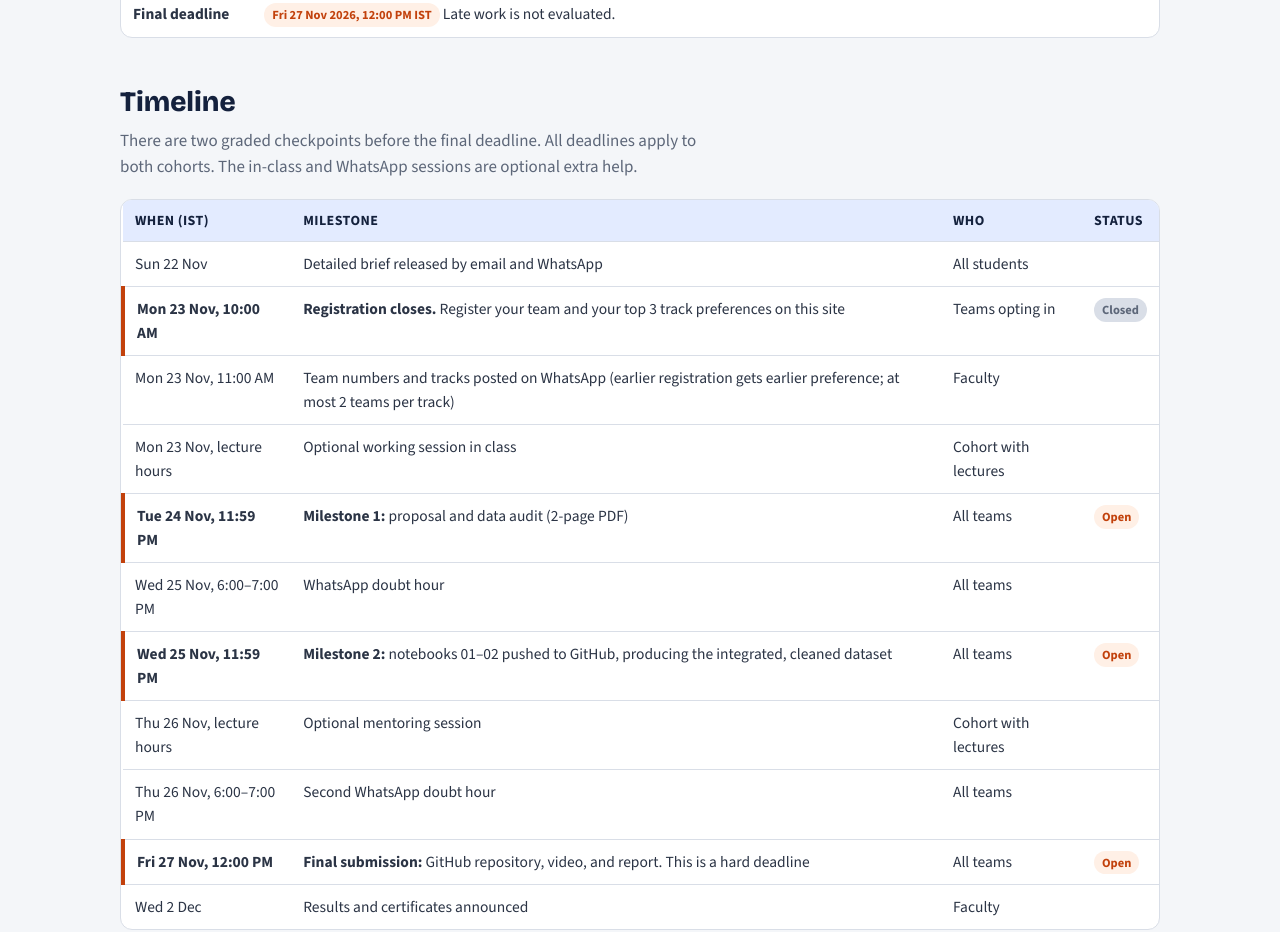
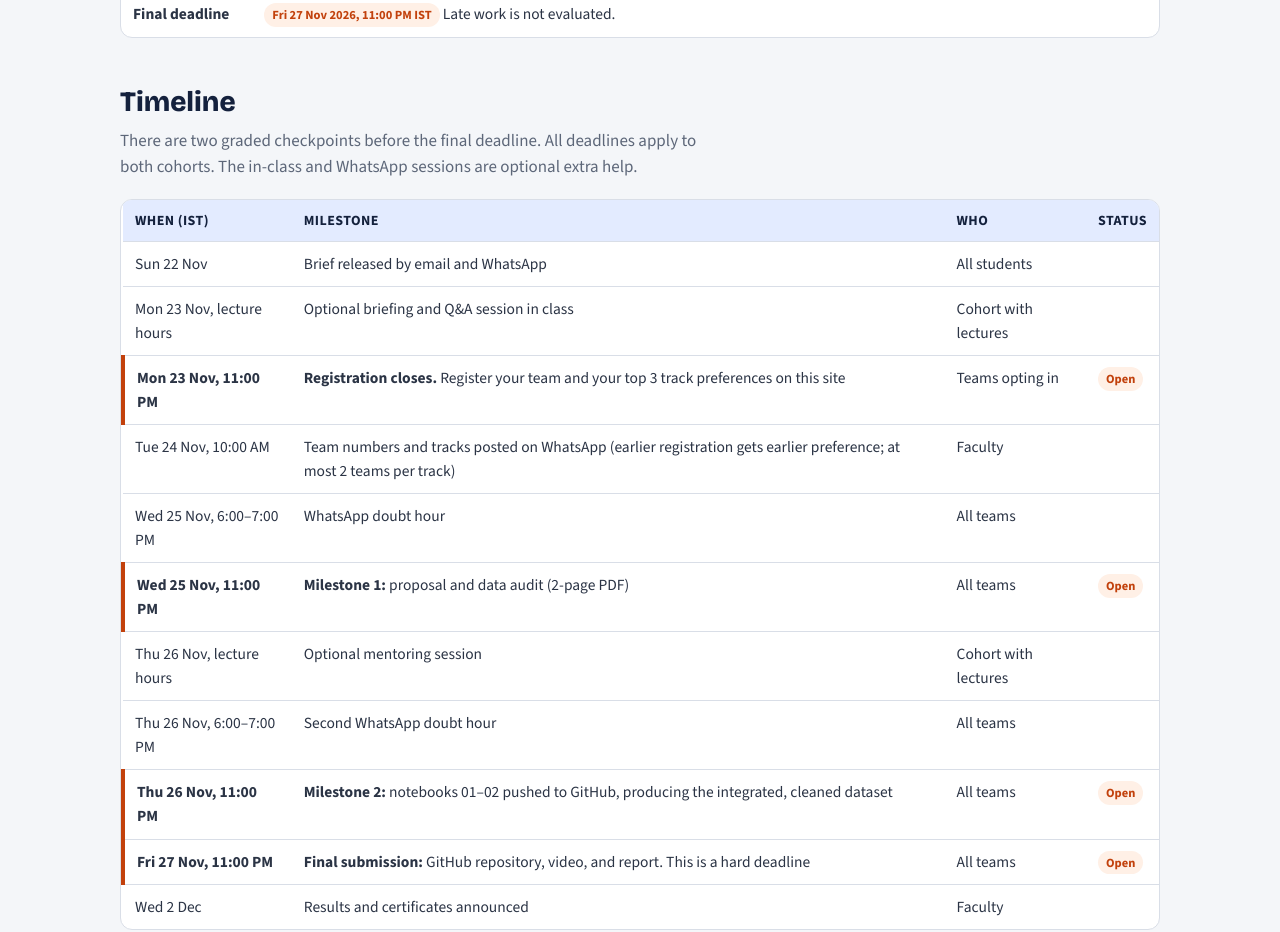
Before and after one commit to shitalbhatt/data209-course-site, a plain HTML site: page hackathon/index.html in a window 1280 px wide. Shown: the part 894-1826 px from the top of the page. Drawn offline with nearby package versions, Linux system fonts and the light colour scheme.

Commit message:
Hackathon: extend registration to Mon 23 Nov 11 PM and final to Fri 27 Nov 11 PM (#3)
Claude-Session: https://claude.ai/code/session_01Pes3qBo1BF73MVjrorKoQt

Co-authored-by: Shital Bhatt <shital.bhatt@vidyashilp.edu.in>
Co-authored-by: Claude Opus 5.5 <noreply@anthropic.com>

```diff
--- a/hackathon/index.html
+++ b/hackathon/index.html
@@ -144,7 +144,7 @@ section{scroll-margin-top:56px}
     <h1>Real-World Data Hackathon 2026</h1>
     <p>In teams of 3–4, you will build a full EDA on real-world public data drawn from at least two sources, and turn messy data into conclusions backed by evidence. Taking part is optional, and your mark only counts if it beats your existing Lab Worksheet mark.</p>
     <div class="facts">
-      <div class="fact"><b>Fri 27 Nov, 12:00 PM</b><span>Final submission deadline (IST)</span></div>
+      <div class="fact"><b>Fri 27 Nov, 11:00 PM</b><span>Final submission deadline (IST)</span></div>
       <div class="fact"><b class="countdown" id="countdown">–</b><span>Time left until the final deadline</span></div>
       <div class="fact"><b>Out of 20</b><span>Counted only toward Lab Worksheet marks</span></div>
       <div class="fact"><b>Best of two</b><span>Your hackathon mark or your existing mark, whichever is higher</span></div>
@@ -179,7 +179,7 @@ section{scroll-margin-top:56px}
           <tr><td><b>Team size</b></td><td>3–4 students. Each student can be in only one team.</td></tr>
           <tr><td><b>Data</b></td><td>Real-world public data only, with at least 2 sources integrated (Track 10 merges files with different layouts instead).</td></tr>
           <tr><td><b>Presentation</b></td><td>A recorded video of 8–12 minutes, in the same format for both cohorts.</td></tr>
-          <tr><td><b>Final deadline</b></td><td><span class="pill due">Fri 27 Nov 2026, 12:00 PM IST</span> Late work is not evaluated.</td></tr>
+          <tr><td><b>Final deadline</b></td><td><span class="pill due">Fri 27 Nov 2026, 11:00 PM IST</span> Late work is not evaluated.</td></tr>
         </tbody>
       </table>
     </div>
@@ -194,16 +194,16 @@ section{scroll-margin-top:56px}
       <table>
         <thead><tr><th>When (IST)</th><th>Milestone</th><th>Who</th><th>Status</th></tr></thead>
         <tbody>
-          <tr><td>Sun 22 Nov</td><td>Detailed brief released by email and WhatsApp</td><td>All students</td><td></td></tr>
-          <tr class="graded"><td><b>Mon 23 Nov, 10:00 AM</b></td><td><b>Registration closes.</b> Register your team and your top 3 track preferences on this site</td><td>Teams opting in</td><td><span class="pill" data-deadline="reg"></span></td></tr>
-          <tr><td>Mon 23 Nov, 11:00 AM</td><td>Team numbers and tracks posted on WhatsApp (earlier registration gets earlier preference; at most 2 teams per track)</td><td>Faculty</td><td></td></tr>
-          <tr><td>Mon 23 Nov, lecture hours</td><td>Optional working session in class</td><td>Cohort with lectures</td><td></td></tr>
-          <tr class="graded"><td><b>Tue 24 Nov, 11:59 PM</b></td><td><b>Milestone 1:</b> proposal and data audit (2-page PDF)</td><td>All teams</td><td><span class="pill" data-deadline="m1"></span></td></tr>
+          <tr><td>Sun 22 Nov</td><td>Brief released by email and WhatsApp</td><td>All students</td><td></td></tr>
+          <tr><td>Mon 23 Nov, lecture hours</td><td>Optional briefing and Q&amp;A session in class</td><td>Cohort with lectures</td><td></td></tr>
+          <tr class="graded"><td><b>Mon 23 Nov, 11:00 PM</b></td><td><b>Registration closes.</b> Register your team and your top 3 track preferences on this site</td><td>Teams opting in</td><td><span class="pill" data-deadline="reg"></span></td></tr>
+          <tr><td>Tue 24 Nov, 10:00 AM</td><td>Team numbers and tracks posted on WhatsApp (earlier registration gets earlier preference; at most 2 teams per track)</td><td>Faculty</td><td></td></tr>
           <tr><td>Wed 25 Nov, 6:00–7:00 PM</td><td>WhatsApp doubt hour</td><td>All teams</td><td></td></tr>
-          <tr class="graded"><td><b>Wed 25 Nov, 11:59 PM</b></td><td><b>Milestone 2:</b> notebooks 01–02 pushed to GitHub, producing the integrated, cleaned dataset</td><td>All teams</td><td><span class="pill" data-deadline="m2"></span></td></tr>
+          <tr class="graded"><td><b>Wed 25 Nov, 11:00 PM</b></td><td><b>Milestone 1:</b> proposal and data audit (2-page PDF)</td><td>All teams</td><td><span class="pill" data-deadline="m1"></span></td></tr>
           <tr><td>Thu 26 Nov, lecture hours</td><td>Optional mentoring session</td><td>Cohort with lectures</td><td></td></tr>
           <tr><td>Thu 26 Nov, 6:00–7:00 PM</td><td>Second WhatsApp doubt hour</td><td>All teams</td><td></td></tr>
-          <tr class="graded"><td><b>Fri 27 Nov, 12:00 PM</b></td><td><b>Final submission:</b> GitHub repository, video, and report. This is a hard deadline</td><td>All teams</td><td><span class="pill" data-deadline="final"></span></td></tr>
+          <tr class="graded"><td><b>Thu 26 Nov, 11:00 PM</b></td><td><b>Milestone 2:</b> notebooks 01–02 pushed to GitHub, producing the integrated, cleaned dataset</td><td>All teams</td><td><span class="pill" data-deadline="m2"></span></td></tr>
+          <tr class="graded"><td><b>Fri 27 Nov, 11:00 PM</b></td><td><b>Final submission:</b> GitHub repository, video, and report. This is a hard deadline</td><td>All teams</td><td><span class="pill" data-deadline="final"></span></td></tr>
           <tr><td>Wed 2 Dec</td><td>Results and certificates announced</td><td>Faculty</td><td></td></tr>
         </tbody>
       </table>
@@ -298,11 +298,11 @@ section{scroll-margin-top:56px}
       <table>
         <thead><tr><th>Deliverable</th><th>Due (IST)</th><th>Contents</th></tr></thead>
         <tbody>
-          <tr><td><b>Milestone 1:</b> proposal and data audit (PDF, max 2 pages)</td><td>Tue 24 Nov, 11:59 PM</td><td>Problem statement, stakeholder, 4+ hypotheses with planned tests, sources downloaded with row × column counts, join plan, first data quality table, and member roles</td></tr>
-          <tr><td><b>Milestone 2:</b> GitHub checkpoint</td><td>Wed 25 Nov, 11:59 PM</td><td>Notebooks 01 and 02 run end to end and produce the integrated, cleaned dataset</td></tr>
-          <tr><td><b>Final:</b> GitHub repository</td><td>Fri 27 Nov, 12:00 PM</td><td>All notebooks, the dashboard, report, slides, README and requirements.txt</td></tr>
-          <tr><td><b>Final:</b> report (PDF, max 6 pages)</td><td>Fri 27 Nov, 12:00 PM</td><td>Problem, data and integration, quality actions, key findings with test results, recommendations, and limitations</td></tr>
-          <tr><td><b>Final:</b> video (8–12 min)</td><td>Fri 27 Nov, 12:00 PM</td><td>Every member appears on screen and explains their own part, including their code. Upload it to YouTube as Unlisted or to Google Drive with "anyone with the link"</td></tr>
+          <tr><td><b>Milestone 1:</b> proposal and data audit (PDF, max 2 pages)</td><td>Wed 25 Nov, 11:00 PM</td><td>Problem statement, stakeholder, 4+ hypotheses with planned tests, sources downloaded with row × column counts, join plan, first data quality table, and member roles</td></tr>
+          <tr><td><b>Milestone 2:</b> GitHub checkpoint</td><td>Thu 26 Nov, 11:00 PM</td><td>Notebooks 01 and 02 run end to end and produce the integrated, cleaned dataset</td></tr>
+          <tr><td><b>Final:</b> GitHub repository</td><td>Fri 27 Nov, 11:00 PM</td><td>All notebooks, the dashboard, report, slides, README and requirements.txt</td></tr>
+          <tr><td><b>Final:</b> report (PDF, max 6 pages)</td><td>Fri 27 Nov, 11:00 PM</td><td>Problem, data and integration, quality actions, key findings with test results, recommendations, and limitations</td></tr>
+          <tr><td><b>Final:</b> video (8–12 min)</td><td>Fri 27 Nov, 11:00 PM</td><td>Every member appears on screen and explains their own part, including their code. Upload it to YouTube as Unlisted or to Google Drive with "anyone with the link"</td></tr>
         </tbody>
       </table>
     </div>
@@ -365,7 +365,7 @@ section{scroll-margin-top:56px}
         <li>Use only the sources listed for your track. You may add other public sources if you cite them in the README and the report.</li>
         <li>You may use AI tools only for debugging. Add a short AI-use statement to the README, and be ready to explain any line of your notebooks.</li>
         <li>Copying public Kaggle notebooks or another team's code earns zero for that criterion. Cite any notebook you learned from.</li>
-        <li>Commits made after Fri 27 Nov, 12:00 PM are not evaluated. Your repository is marked as it stood at the deadline.</li>
+        <li>Commits made after Fri 27 Nov, 11:00 PM are not evaluated. Your repository is marked as it stood at the deadline.</li>
       </ul>
     </div>
   </div>
@@ -411,7 +411,7 @@ section{scroll-margin-top:56px}
       <form class="sub" id="form-m1" data-type="m1" hidden novalidate>
         <h3>Milestone 1: proposal and data audit</h3>
         <div class="grid2">
-          <div class="field"><label for="m1-teamno">Team number</label><input type="text" id="m1-teamno" name="teamno" required placeholder="e.g. 07"><span class="hint">You get your team number on WhatsApp on Monday at 11:00 AM.</span></div>
+          <div class="field"><label for="m1-teamno">Team number</label><input type="text" id="m1-teamno" name="teamno" required placeholder="e.g. 07"><span class="hint">You get your team number on WhatsApp on Tuesday at 10:00 AM.</span></div>
           <div class="field"><label for="m1-track">Track</label><select id="m1-track" name="track" required></select></div>
         </div>
         <div class="field"><label for="m1-pdf">Link to your 2-page PDF</label><input type="url" id="m1-pdf" name="pdf" required placeholder="https://drive.google.com/…"><span class="hint">Set the Google Drive file to "Anyone with the link can view".</span></div>
@@ -476,10 +476,10 @@ section{scroll-margin-top:56px}
 (function(){
   var EMAIL = "shital.bhatt@vidyashilp.edu.in";
   var DEADLINES = {
-    reg:   new Date("2026-11-23T10:00:00+05:30"),
-    m1:    new Date("2026-11-24T23:59:00+05:30"),
-    m2:    new Date("2026-11-25T23:59:00+05:30"),
-    final: new Date("2026-11-27T12:00:00+05:30")
+    reg:   new Date("2026-11-23T23:00:00+05:30"),
+    m1:    new Date("2026-11-25T23:00:00+05:30"),
+    m2:    new Date("2026-11-26T23:00:00+05:30"),
+    final: new Date("2026-11-27T23:00:00+05:30")
   };
   var LABELS = {reg:"Registration", m1:"Milestone 1", m2:"Milestone 2", final:"Final"};
   var TRACKS = ["T1 Air quality × weather","T2 Rainfall × crop yield","T3 Bengaluru housing × restaurants","T4 COVID-19 × development","T5 Happiness × economy","T6 Bike demand: two cities","T7 US flight delays","T8 IPL 2008–2024","T9 Olympics × wealth","T10 Used-car depreciation"];
```
